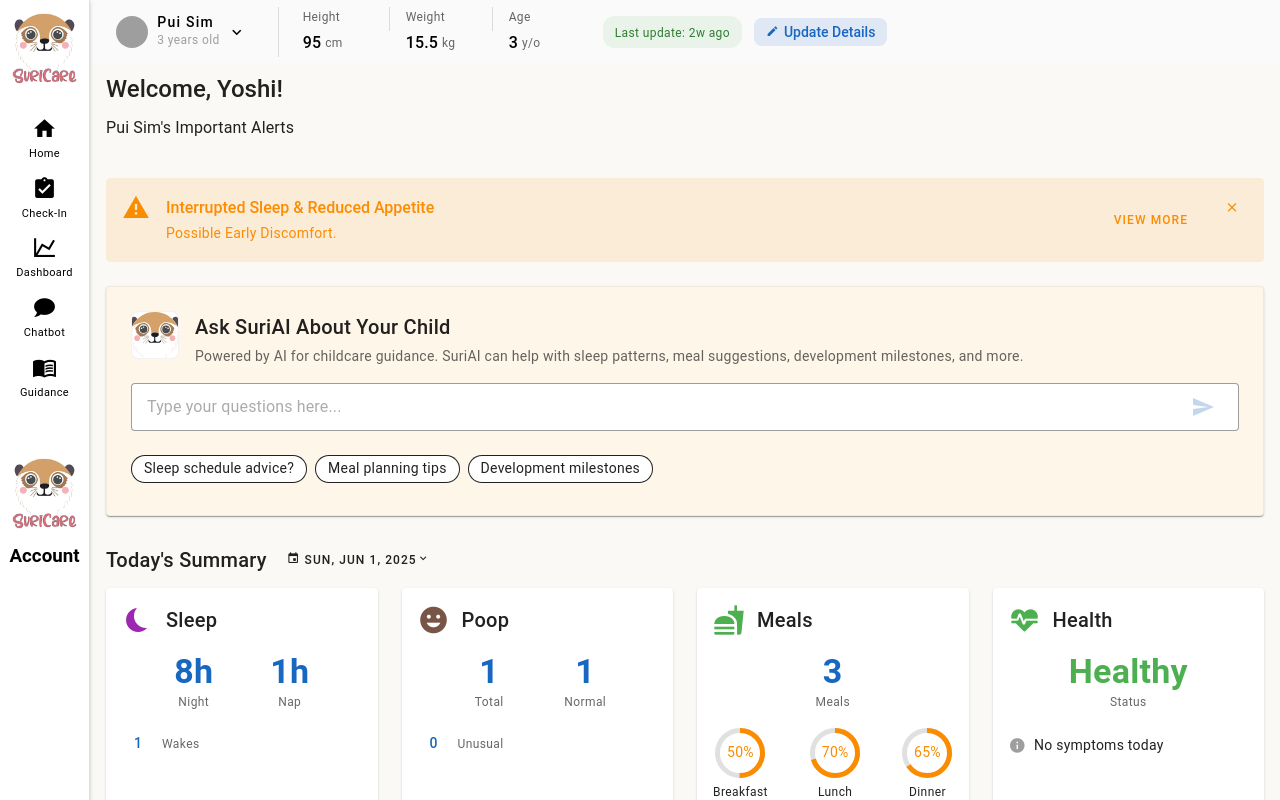
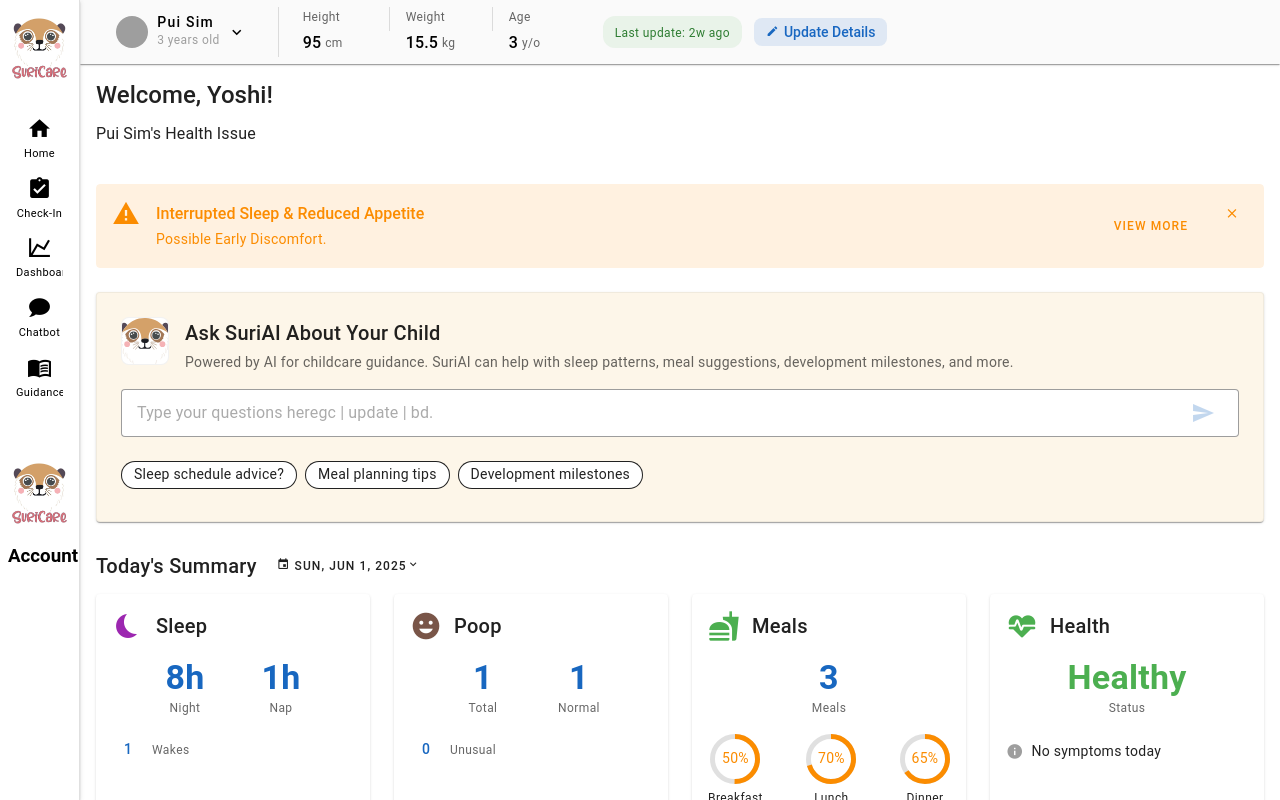
Before and after one commit to weichingtay/SuriCare, a Vue app in the folder frontend/: page / in a window 1280 px wide. Shown: the top 800 px of the page. Built offline with nearby package versions, Linux system fonts and the light colour scheme; grey boxes are pictures that could not be loaded; a small style sheet from the web is missing.

Commit message:
updating components

```diff
--- a/frontend/src/components.d.ts
+++ b/frontend/src/components.d.ts
@@ -11,10 +11,13 @@ declare module 'vue' {
     AiAssistant: typeof import('./components/AiAssistant.vue')['default']
     AlertNotification: typeof import('./components/AlertNotification.vue')['default']
     AppFooter: typeof import('./components/vue-default/AppFooter.vue')['default']
+    ChatInput: typeof import('./components/ChatInput.vue')['default']
     CheckInPrompt: typeof import('./components/CheckInPrompt.vue')['default']
     ChildSelector: typeof import('./components/ChildSelector.vue')['default']
     ChildStats: typeof import('./components/ChildStats.vue')['default']
+    EditProfileDialog: typeof import('./components/EditProfileDialog.vue')['default']
     FoodCard: typeof import('./components/FoodCard.vue')['default']
+    HealthAlert: typeof import('./components/HealthAlert.vue')['default']
     HealthSummaryCard: typeof import('./components/HealthSummaryCard.vue')['default']
     HistoricalOverview: typeof import('./components/HistoricalOverview.vue')['default']
     MealsSummaryCard: typeof import('./components/MealsSummaryCard.vue')['default']
@@ -26,6 +29,8 @@ declare module 'vue' {
     RouterView: typeof import('vue-router')['RouterView']
     SleepCard: typeof import('./components/SleepCard.vue')['default']
     SleepSummaryCard: typeof import('./components/SleepSummaryCard.vue')['default']
+    StatsCard: typeof import('./components/StatsCard.vue')['default']
     SummaryCard: typeof import('./components/SummaryCard.vue')['default']
+    TopBar: typeof import('./components/TopBar.vue')['default']
   }
 }
--- a/frontend/src/components/AiAssistant.vue
+++ b/frontend/src/components/AiAssistant.vue
@@ -20,7 +20,7 @@
 
       <v-text-field
         v-model="question"
-        placeholder="Type your questions here..."
+        placeholder="Type your questions heregc | update | bd."
         variant="outlined"
         density="comfortable"
         hide-details
@@ -59,7 +59,7 @@
 
 <script setup>
 import { ref } from 'vue'
-import meerkatIcon from '../assets/Meerkat_Mascot.svg'
+import meerkatIcon from '@/assets/Meerkat_Mascot.svg'
 
 const aiAvatarUrl = meerkatIcon
 const question = ref('')
--- a/frontend/src/components/AlertNotification.vue
+++ b/frontend/src/components/AlertNotification.vue
@@ -114,7 +114,7 @@ const handleClose = () => {
 
 /* Style adjustments based on alert type */
 .v-alert--success {
-  background-color: rgba(76, 175, 80, 0.1);
+  background-color: rgba(76,175,80,0.1);
 }
 
 .v-alert--warning {
--- a/frontend/src/components/ChildSelector.vue
+++ b/frontend/src/components/ChildSelector.vue
@@ -36,9 +36,9 @@
 </template>
 
 <script setup>
-import { useChildStore } from '../stores/childStore'
-import { useAlertStore } from '../stores/alertStore'
-import { useSummaryStore } from '../stores/summaryStore'
+import { useChildStore } from '@/stores/childStore'
+import { useAlertStore } from '@/stores/alertStore'
+import { useSummaryStore } from '@/stores/summaryStore'
 import { storeToRefs } from 'pinia'
 
 const childStore = useChildStore()
--- a/frontend/src/components/HistoricalOverview.vue
+++ b/frontend/src/components/HistoricalOverview.vue
@@ -119,7 +119,7 @@
 <script setup>
 import { ref, onMounted } from 'vue'
 import { storeToRefs } from 'pinia'
-import { useHistoricalStore } from '../stores/historicalStore'
+import { useHistoricalStore } from '@/stores/historicalStore'
 
 const selectedRange = ref('1w')
 const historicalStore = useHistoricalStore()
--- a/frontend/src/components/NavigationSidebar.vue
+++ b/frontend/src/components/NavigationSidebar.vue
@@ -52,7 +52,7 @@
 </template>
 
 <script setup>
-import logoImage from '../assets/suricare-full-logo.jpg'
+import logoImage from '@/assets/suricare-full-logo.jpg'
 
 const logoUrl = logoImage
 
--- /dev/null
+++ b/frontend/src/components/TopBar.vue
@@ -0,0 +1,28 @@
+<template>
+  <v-app-bar elevation="1" color="grey-lighten-5" style="padding-left: 20px;">
+    <div class="d-flex align-center" style="width: 100%">
+      <ChildSelector />
+      <v-divider vertical class="mx-4" />
+      <ChildStats :child="currentChild" />
+    </div>
+  </v-app-bar>
+</template>
+
+<script setup>
+const childStore = useChildStore()
+import { useChildStore } from '@/stores/childStore'
+import ChildSelector from '@/components/ChildSelector.vue'
+const { currentChild} = storeToRefs(childStore)
+import ChildStats from '@/components/ChildStats.vue';
+</script>
+
+<style setup>
+/* Sticky toolbar positioning */
+.fixed-tabs-bar {
+  position: -webkit-sticky;
+  position: sticky;
+  top: 0rem;
+  z-index: 2;
+}
+
+</style>
--- a/frontend/src/layouts/default.vue
+++ b/frontend/src/layouts/default.vue
@@ -1,11 +1,32 @@
 <template>
   <v-main>
+    <!-- Navigation sidebar -->
+    <NavigationSidebar />
+
+    <!-- Top navigation bar with child selector -->
+    <!-- <v-toolbar class="fixed-tabs-bar"> -->
+      <!-- <v-app-bar elevation="1" color="grey-lighten-5" style="padding-left: 20px;"> -->
+      <!--   <div class="d-flex align-center" style="width: 100%"> -->
+      <!--     <ChildSelector /> -->
+      <!--     <v-divider vertical class="mx-4" /> -->
+      <!--     <ChildStats :child="currentChild" /> -->
+      <!--   </div> -->
+      <!-- </v-app-bar> -->
+    <TopBar/>
+    <!-- </v-toolbar> -->
     <router-view />
   </v-main>
 
   <!-- <AppFooter /> -->
 </template>
 
-<script lang="ts" setup>
+<script  setup>
 //
+import TopBar from '@/components/TopBar.vue'
+// const childStore = useChildStore()
+// import { useChildStore } from '@/stores/childStore'
+// import ChildSelector from '@/components/ChildSelector.vue'
+// const { currentChild} = storeToRefs(childStore)
+// import ChildStats from '@/components/ChildStats.vue';
+import NavigationSidebar from '@/components/NavigationSidebar.vue'
 </script>
--- a/frontend/src/pages/index.vue
+++ b/frontend/src/pages/index.vue
@@ -1,23 +1,9 @@
 <!-- index.vue -->
 <template>
   <!-- Main application container with light theme -->
-  <v-app theme="light">
-    <!-- Navigation sidebar -->
-    <NavigationSidebar />
-
-    <!-- Top navigation bar with child selector -->
-    <v-toolbar class="fixed-tabs-bar">
-      <v-app-bar elevation="1" color="grey-lighten-5" style="padding-left: 20px;">
-        <div class="d-flex align-center" style="width: 100%">
-          <ChildSelector />
-          <v-divider vertical class="mx-4" />
-          <ChildStats :child="currentChild" />
-        </div>
-      </v-app-bar>
-    </v-toolbar>
 
   <!-- Main content area -->
-    <v-main style="background-color: #FAF9F5; padding-left: 90px !important; margin-top: -70px">
+  <!-- <v-main style="background-color: #FAF9F5; margin-top: -70px"> -->
   <v-container fluid>
     <!-- Welcome and Alert section -->
     <v-row class="mb-2" align="center">
@@ -28,7 +14,7 @@
               maybe can make all the fonts different? -->
         <div class="text-h5 font-weight-medium mb-2">Welcome, {{ caregiverName }}!</div>
         <div>
-                <p class="text-subtitle-1 mb-0">{{ currentChild.name }}'s Important Alerts</p>
+          <p class="text-subtitle-1 mb-0">{{ currentChild.name }}'s Health Issue</p>
         </div>
         <!-- </div> -->
       </v-col>
@@ -36,12 +22,10 @@
     </v-row>
 
     <v-row>
-          <v-col cols="12"  class="d-flex align-right">
+      <v-col cols="12" class="d-flex align-right">
+        <!-- TODO: show an alert button if closed -->
         <!-- Alert notification -->
-            <AlertNotification
-              :alert="currentAlert"
-              class="ml-auto"
-            />
+        <AlertNotification :alert="currentAlert" class="ml-auto" />
       </v-col>
 
     </v-row>
@@ -58,18 +42,9 @@
         <h2 class="text-h6">Today's Summary</h2>
 
         <!-- Date picker -->
-            <v-menu
-              v-model="datePickerMenu"
-              :close-on-content-click="false"
-              location="bottom"
-            >
+        <v-menu v-model="datePickerMenu" :close-on-content-click="false" location="bottom">
           <template v-slot:activator="{ props }">
-                <v-btn
-                  v-bind="props"
-                  variant="text"
-                  size="small"
-                  class="ml-2"
-                >
+            <v-btn v-bind="props" variant="text" size="small" class="ml-2">
               <v-icon size="small">mdi-calendar</v-icon>
               <span class="ml-1">{{ formattedSelectedDate }}</span>
               <v-icon size="small">mdi-chevron-down</v-icon>
@@ -77,25 +52,15 @@
           </template>
 
           <v-card>
-                <v-date-picker
-                  v-model="selectedDate"
-                  @update:model-value="handleDateChange"
-                  :max="new Date()"
-                  color="#FAF9F5"
-                ></v-date-picker>
+            <v-date-picker v-model="selectedDate" @update:model-value="handleDateChange" :max="new Date()"
+              color="#FAF9F5"></v-date-picker>
           </v-card>
         </v-menu>
       </div>
 
       <!-- Summary cards grid -->
       <v-row>
-            <v-col
-              v-for="type in cardTypes"
-              :key="type"
-              cols="12"
-              sm="6"
-              md="3"
-            >
+        <v-col v-for="type in cardTypes" :key="type" cols="12" sm="6" md="3">
           <SummaryCard v-bind="transformedCards[type]" />
         </v-col>
       </v-row>
@@ -104,28 +69,26 @@
     <!-- Historical Overview -->
     <HistoricalOverview />
   </v-container>
-    </v-main>
-  </v-app>
+  <!-- </v-main> -->
 </template>
 
 <script setup>
 import { ref } from 'vue'
 import { storeToRefs } from 'pinia'
-import { useChildStore } from '../stores/childStore'
-import { useAlertStore } from '../stores/alertStore'
-import { useSummaryStore } from '../stores/summaryStore'
-import { useDateFormatter } from '../composables/useDateFormatter'
-import { useSummaryCards } from '../composables/useSummaryCards'
+import { useChildStore } from '@/stores/childStore'
+import { useAlertStore } from '@/stores/alertStore'
+import { useSummaryStore } from '@/stores/summaryStore'
+import { useDateFormatter } from '@/composables/useDateFormatter'
+import { useSummaryCards } from '@/composables/useSummaryCards'
 import { useRouter } from 'vue-router'
 
 // Import components
-import NavigationSidebar from '../components/NavigationSidebar.vue'
-import ChildSelector from '../components/ChildSelector.vue'
-import AlertNotification from '../components/AlertNotification.vue'
-import SummaryCard from '../components/SummaryCard.vue'
-import AiAssistant from '../components/AiAssistant.vue'
-import ChildStats from '../components/ChildStats.vue'
-import HistoricalOverview from '../components/HistoricalOverview.vue'
+// import ChildSelector from '@/components/ChildSelector.vue'
+import AlertNotification from '@/components/AlertNotification.vue'
+import SummaryCard from '@/components/SummaryCard.vue'
+import AiAssistant from '@/components/AiAssistant.vue'
+import ChildStats from '@/components/ChildStats.vue'
+import HistoricalOverview from '@/components/HistoricalOverview.vue'
 
 // Initialize stores and router
 const router = useRouter()
@@ -158,29 +121,6 @@ const handleCheckIn = () => {
 </script>
 
 <style scoped>
-/* Navigation item height adjustment */
-.nav-item {
-  min-height: 30px !important;
-}
-
-/* Sticky toolbar positioning */
-.fixed-tabs-bar {
-  position: -webkit-sticky;
-  position: sticky;
-  top: 0rem;
-  z-index: 2;
-}
-
-/* Navigation drawer styling */
-:deep(.v-navigation-drawer) {
-  position: fixed !important;
-}
-
-/* Rail width when drawer is minimized */
-:deep(.v-navigation-drawer--rail) {
-  width: 90px !important;
-}
-
 /* Check-in button styling */
 .check-in-btn {
   border-radius: 12px;
@@ -189,13 +129,16 @@ const handleCheckIn = () => {
   text-transform: none;
   padding: 20px 24px;
   transition: all 0.2s ease;
-  background-color: #800020 !important; /* Maroon */
-  color: #F5E6D3 !important; /* Beige */
+  background-color: #800020 !important;
+  /* Maroon */
+  color: #F5E6D3 !important;
+  /* Beige */
 }
 
 .check-in-btn:hover {
   transform: translateY(-2px);
-  background-color: #9A0025 !important; /* Slightly lighter maroon on hover */
+  background-color: #9A0025 !important;
+  /* Slightly lighter maroon on hover */
 }
 
 /* Override Vuetify's default button styles */
--- a/frontend/src/plugins/index.ts
+++ b/frontend/src/plugins/index.ts
@@ -6,8 +6,8 @@
 
 // Plugins
 import vuetify from './vuetify'
-import pinia from '../stores'
-import router from '../router'
+import pinia from '@/stores'
+import router from '@/router'
 
 // Types
 import type { App } from 'vue'
--- a/frontend/src/plugins/vuetify.ts
+++ b/frontend/src/plugins/vuetify.ts
@@ -14,6 +14,11 @@ import { createVuetify } from 'vuetify'
 // https://vuetifyjs.com/en/introduction/why-vuetify/#feature-guides
 export default createVuetify({
   theme: {
-    defaultTheme: 'dark',
+    defaultTheme: 'light',
+    themes: {
+      light: {
+      }
+    }
+
   },
 })
```
Also changed, not shown: 1 other file (tests, documents, lock files or other folders). Lines whose indentation alone changed are shown as unchanged.
